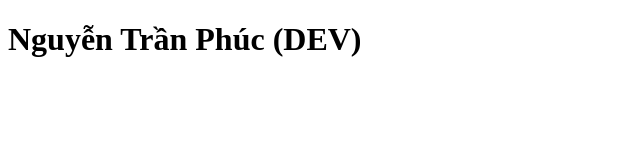
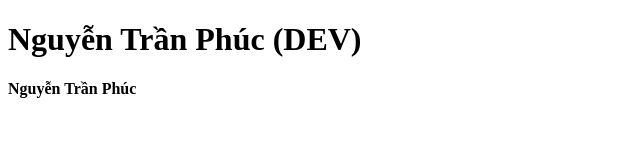
Before and after one commit to Nguyen-Tran-Phuc/Nguyen-Tran-Phuc.github.io, a plain HTML site: page index.html in a window 1280 px wide. Shown: the whole page, without its empty margins (0-640 px from the left). Drawn offline with Linux system fonts and the light colour scheme.

Commit message:
Them Ten trong index

```diff
--- a/index.html
+++ b/index.html
@@ -9,7 +9,7 @@
 <body>
     <h1>Nguyễn Trần Phúc (DEV)</h1>
     <div class="thongtin">
-        <b> </b>
+        <b>Nguyễn Trần Phúc </b>
     </div>
 </body>
 </html>
```
